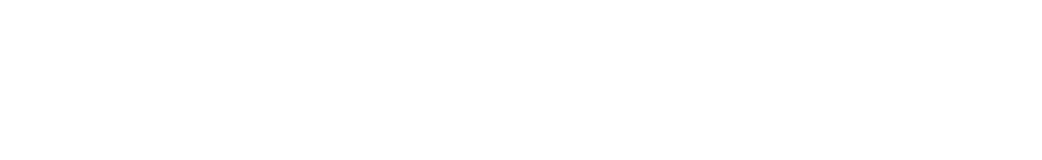
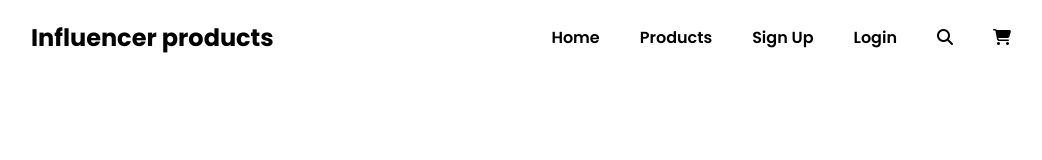
Before and after one commit to freelancer-rased/influencer-gear-website, a plain HTML site: page index.html in a window 1280 px wide. Shown: the whole page, without its empty margins (119-1161 px from the left). Drawn offline with Linux system fonts and the light colour scheme.

Commit message:
nav section added

```diff
--- a/index.html
+++ b/index.html
@@ -4,10 +4,32 @@
     <meta charset="UTF-8">
     <meta name="viewport" content="width=device-width, initial-scale=1.0">
     <title>Influencer Gear</title>
+
+    <!-- font awesome cdn  -->
+    <link rel="stylesheet" href="https://cdnjs.cloudflare.com/ajax/libs/font-awesome/6.7.2/css/all.min.css" integrity="sha512-Evv84Mr4kqVGRNSgIGL/F/aIDqQb7xQ2vcrdIwxfjThSH8CSR7PBEakCr51Ck+w+/U6swU2Im1vVX0SVk9ABhg==" crossorigin="anonymous" referrerpolicy="no-referrer" />
+
+    <!-- google font poppins cdn  -->
+    <link rel="preconnect" href="https://fonts.googleapis.com">
+    <link rel="preconnect" href="https://fonts.gstatic.com" crossorigin>
+    <link href="https://fonts.googleapis.com/css2?family=Poppins:ital,wght@0,100;0,200;0,300;0,400;0,500;0,600;0,700;0,800;0,900;1,100;1,200;1,300;1,400;1,500;1,600;1,700;1,800;1,900&display=swap" rel="stylesheet">
+
     <link rel="stylesheet" href="style.css">
 </head>
 <body>
     <header>
+        <!-- navbar section  -->
+         <nav class="navbar-container">
+            <h2 class="nav-title">Influencer products</h2>
+            <ul>
+                <li><a href="">Home</a></li>
+                <li><a href="">Products</a></li>
+                <li><a href="">Sign Up</a></li>
+                <li><a href="">Login</a></li>
+                <li><i class="fa-solid fa-magnifying-glass"></i></li>
+                <li><i class="fa-solid fa-cart-shopping"></i></li>
+            </ul>
+         </nav>
+
 
     </header>
 
--- a/style.css
+++ b/style.css
@@ -0,0 +1,36 @@
+*{
+    margin: 0;
+    padding: 0;
+    font-family: "Poppins", serif;
+}
+
+body{
+    padding: 0 130px;
+}
+
+/* nav section style  */
+.navbar-container{
+    display: flex;
+    align-items: center;
+    justify-content: space-between ;
+    padding: 20px;
+}
+
+nav ul{
+    display: flex;
+    align-items: center;
+    list-style: none;
+    gap: 40px;
+}
+
+nav ul a{
+    text-decoration: none;
+    color: black;
+    font-size: 16px;
+font-weight: 600;
+}
+
+nav h2{
+    font-size: 24px;
+    font-weight: 700;
+}
```
